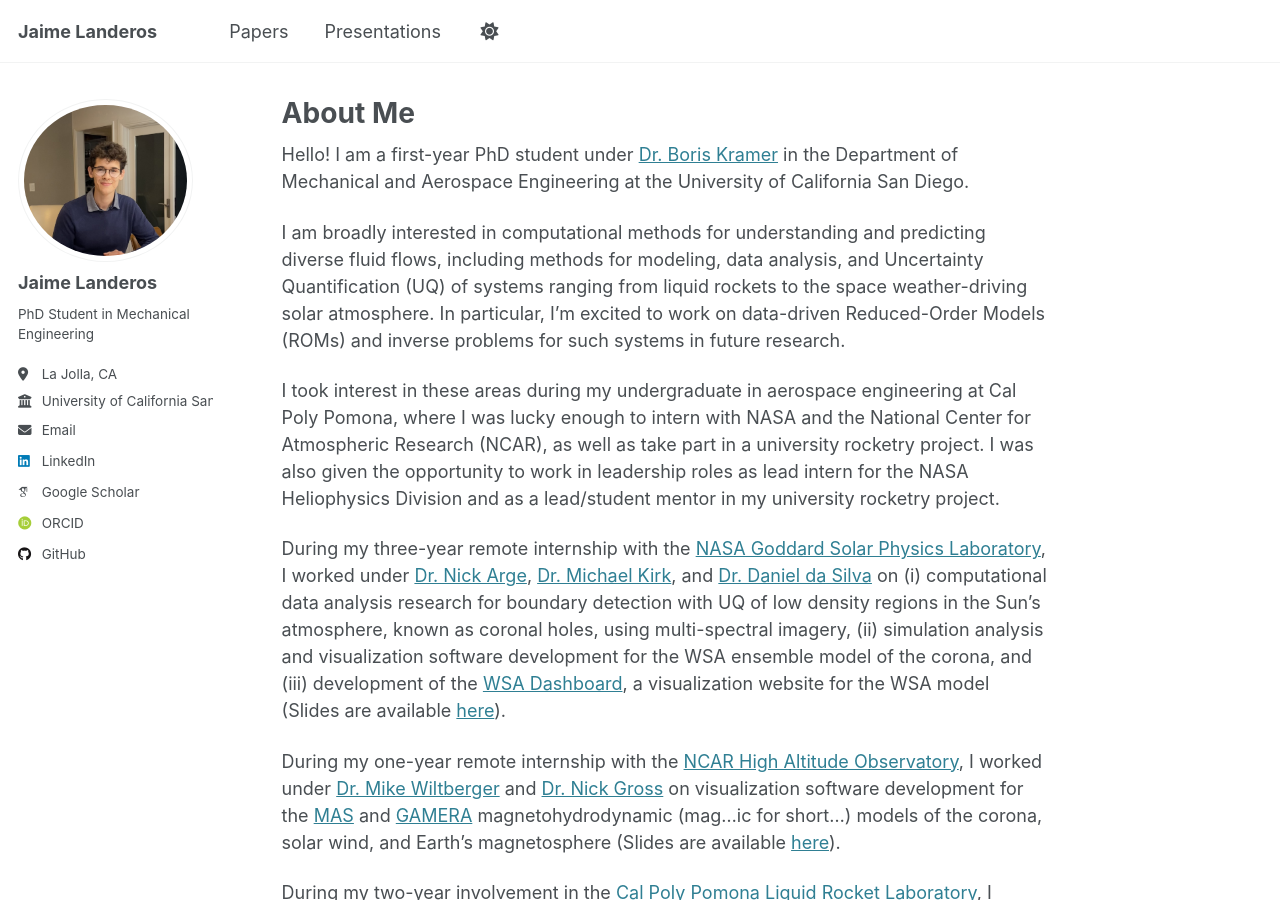
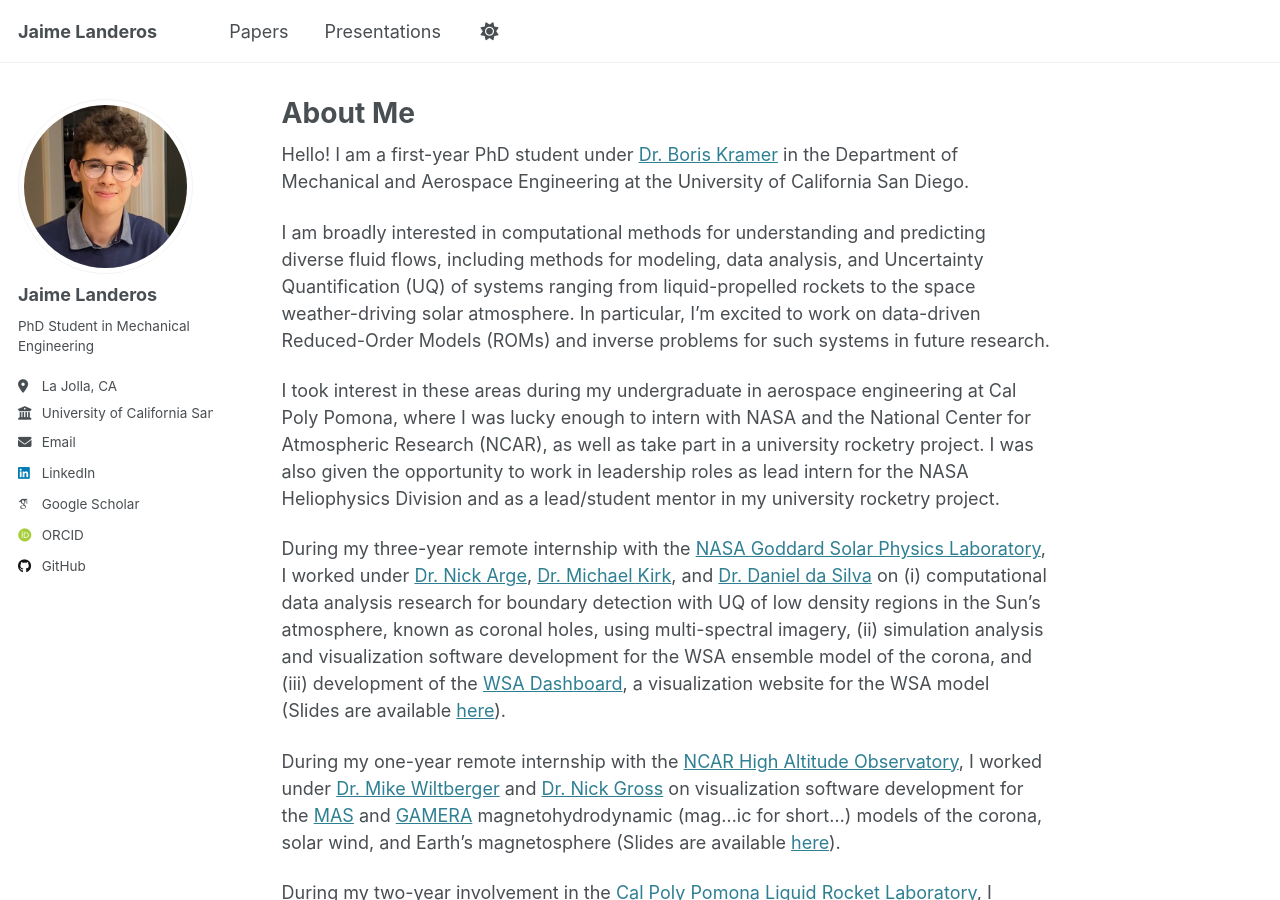
Before and after one commit to jalanderos/jalanderos.github.io, a Jekyll site: the page built from _pages/about.md, in a window 1280 px wide and 900 px high. Built offline with Jekyll 4.4.1, drawn with Linux system fonts in a browser that asks for light colours; some web fonts are replaced.

Commit message:
Update profile pic

```diff
--- a/_config.yml
+++ b/_config.yml
@@ -22,7 +22,7 @@ repository               : "jalanderos/jalanderos.github.io"
 #               Additional customization can be done by editing /_includes/author-profile.html
 author:
   # Biographic information
-  avatar           : "profile.png"
+  avatar           : "profile.jpeg"
   name             : "Jaime Landeros"
   pronouns         : # example: "she/her"
   bio              : "PhD Student in Mechanical Engineering"
--- a/_pages/about.md
+++ b/_pages/about.md
@@ -9,7 +9,7 @@ redirect_from:
 
 Hello! I am a first-year PhD student under [Dr. Boris Kramer](http://kramer.ucsd.edu/index.html) in the Department of Mechanical and Aerospace Engineering at the University of California San Diego.
 
-I am broadly interested in computational methods for understanding and predicting diverse fluid flows, including methods for modeling, data analysis, and Uncertainty Quantification (UQ) of systems ranging from liquid rockets to the space weather-driving solar atmosphere. In particular, I’m excited to work on data-driven Reduced-Order Models (ROMs) and inverse problems for such systems in future research.
+I am broadly interested in computational methods for understanding and predicting diverse fluid flows, including methods for modeling, data analysis, and Uncertainty Quantification (UQ) of systems ranging from liquid-propelled rockets to the space weather-driving solar atmosphere. In particular, I’m excited to work on data-driven Reduced-Order Models (ROMs) and inverse problems for such systems in future research.
 
 I took interest in these areas during my undergraduate in aerospace engineering at Cal Poly Pomona, where I was lucky enough to intern with NASA and the National Center for Atmospheric Research (NCAR), as well as take part in a university rocketry project. I was also given the opportunity to work in leadership roles as lead intern for the NASA Heliophysics Division and as a lead/student mentor in my university rocketry project.
 
--- a/_pages/papers.html
+++ b/_pages/papers.html
@@ -12,7 +12,7 @@ author_profile: true
 {% include base_path %}
 
 <!-- New style rendering if publication categories are defined -->
-{% if site.publication_category %}
+<!-- {% if site.publication_category %}
   {% for category in site.publication_category  %}
     {% assign title_shown = false %}
     {% for post in site.publications reversed %}
@@ -30,7 +30,7 @@ author_profile: true
   {% for post in site.publications reversed %}
     {% include archive-single.html %}
   {% endfor %}
-{% endif %}
+{% endif %} -->
 
 <h2>Journal Articles</h2><hr />
 
```
Also changed, not shown: images/profile.jpeg (added), images/profile.png (deleted).
